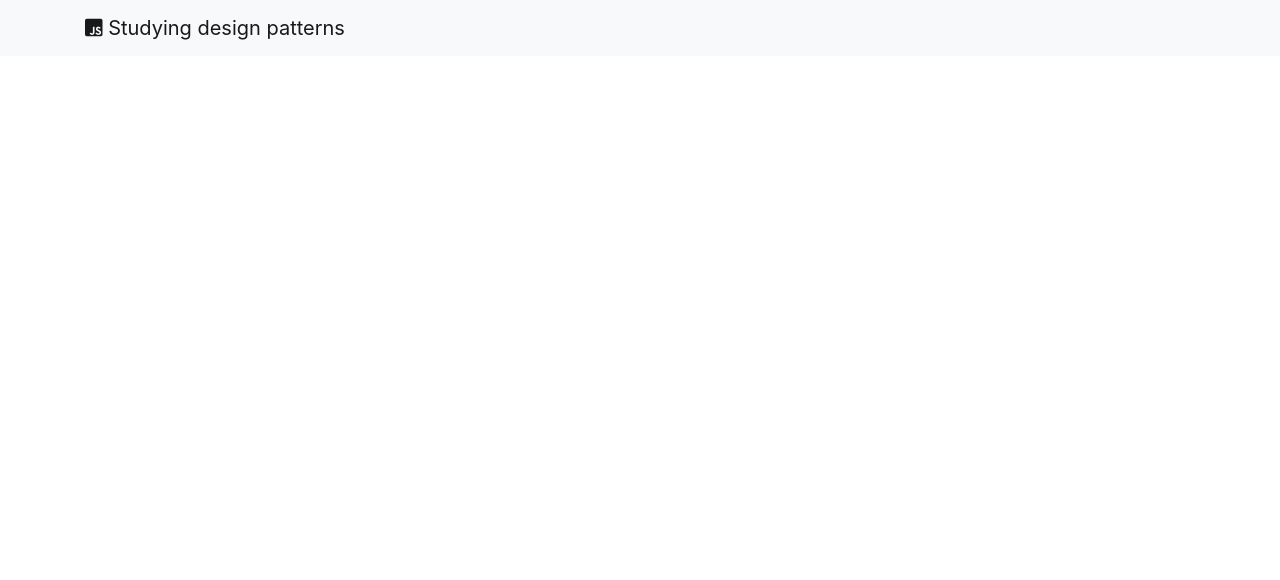
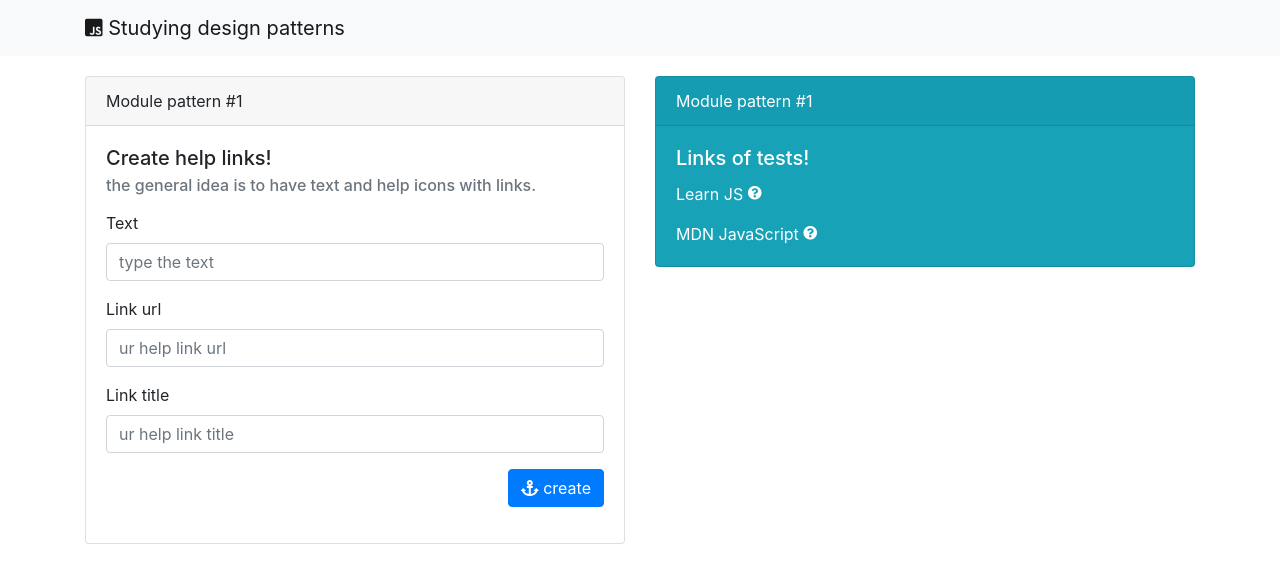
Before and after one commit to LeonadoRivaldo/30dayscodechallenge_day7, a plain HTML site: page index.html in a window 1280 px wide. Drawn offline with nearby package versions, Linux system fonts and the light colour scheme.

Commit message:
module pattern working!

```diff
--- a/index.html
+++ b/index.html
@@ -27,7 +27,87 @@
             </div>
         </nav>
     </header>
+
+    <section class="container" style="margin-top:20px;">
+        <div class="row">
+            <div class="col-sm">
+                <div class="card">
+                    <div class="card-header">Module pattern #1</div>
+                    <div class="card-body">
+                        <h5 class="card-title">Create help links! </h5>
+                        <h6 class="card-subtitle mb-2 text-muted">the general idea is to have text and help icons with links.</h6>
+                        <p class="card-text">
+                            <form name="link">
+                                <div class="form-group">
+                                    <label for="text"> Text </label>
+                                    <input type="text" class="form-control" name="linkLabel" id="label" placeholder="type the text" />
+                                </div>
+                                <div class="form-group">
+                                    <label for="url"> Link url </label>
+                                    <input type="text" class="form-control" name="linkurl" id="url" placeholder="ur help link url" />
+                                </div>
+                                <div class="form-group">
+                                    <label for="title" title="if no title label will be the title"> Link title  </label>
+                                    <input type="text" class="form-control" name="linktitle" id="title" placeholder="ur help link title" />
+                                </div>
+                                <div class="d-flex justify-content-end">
+                                    <button class="btn btn-primary" id="creatLink"> <i class="fas fa-anchor"></i> create </button>
+                                </div>
+                            </form>
+                        </p>
+                    </div>
+                </div>
+            </div>
+            <div class="col-sm">
+                <div class="card text-white bg-info mb-3">
+                  <div class="card-header">Module pattern #1</div>
+                  <div class="card-body" id="testsUrl">
+                    <h5 class="card-title">Links of tests!</h5>
+                    <p class="card-text helplink" data-url="www.w3schools.com/js/" data-title="Learn JS">Learn JS </p>
+                    <p class="card-text helplink" data-url="developer.mozilla.org/pt-BR/docs/Web/JavaScript" data-title="Learn JS">MDN JavaScript </p>
+                  </div>
+                </div>
+            </div>
+        </div>
+    </section>
+
 </body>
+
+<script type="text/javascript" src="./modulePattern.js"></script>
+<script type="text/javascript">
+    helper.get('.helplink', function(elements){
+        helper.create(elements);
+    });
+
+    (function(window, document) {
+        var $query = function(query){
+            return document.querySelector(query);
+        }
+
+
+        $query("#creatLink").addEventListener('click', function($event){
+            $event.preventDefault();
+            var label = $query("#label").value;
+            var url = $query("#url").value;
+            var title = $query("#title").value;
+            var newText = '<p class="card-text helplink" data-url="'+url+'" data-title="'+title+'">'+label+' </p>';
+            $query("#testsUrl").innerHTML += newText;
+
+            setTimeout(function() {
+                helper.get('.helplink', function(elements){
+                    helper.create(elements);
+                })
+            }, 200);
+
+
+        });
+
+
+    })(window, document);
+
+
+
+</script>
 
 
 </html>
--- /dev/null
+++ b/modulePattern.js
@@ -0,0 +1,36 @@
+var helper = (function() {
+    var links = [];
+    var getHelper = function(selector, cb){
+        links = document.querySelectorAll(selector);
+        if(cb){
+            cb(links);
+        }
+    }
+    var createLinks = function(array){
+        if(!array){
+            array = links;
+            console.log('sem parametro');
+        }else{
+            console.log("com parametro");
+        }
+        array.forEach(function(el){
+
+            if( !el.dataset.url && !el.dataset.href ){
+                alert("URL is needed use data-url or data-href");
+            }
+
+            var title = el.dataset.title || el.dataset.label;
+            var href = el.dataset.url || el.dataset.href;
+
+            var link = '<a style="color:inherit;vertical-align:top;font-size:14px;" title="'+title+'" href="//'+href+'" target="_blank"><i class="fa fa-question-circle" aria-hidden="true"></i></a>';
+            el.innerHTML += link;
+        });
+    };
+    return{
+        get:getHelper,
+        create:createLinks
+    }
+})(window, document);
+
+//use data-title for link title, and data-url for link url;
+//continue on lunch
```
